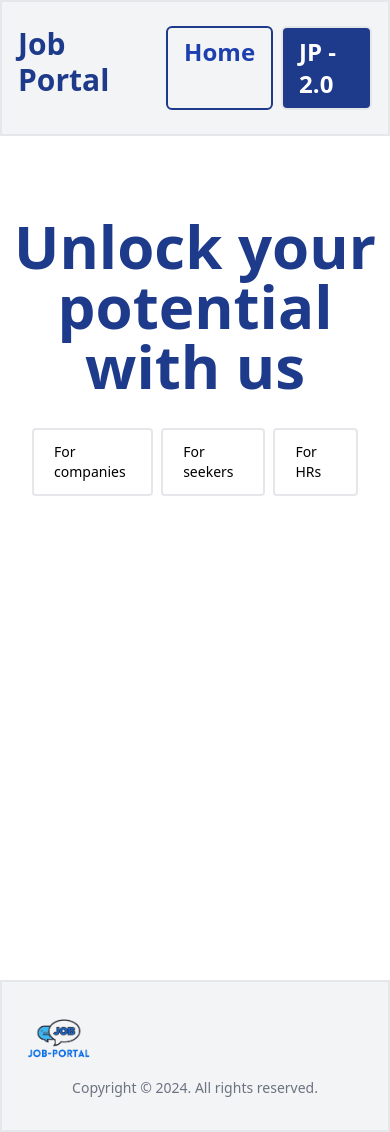
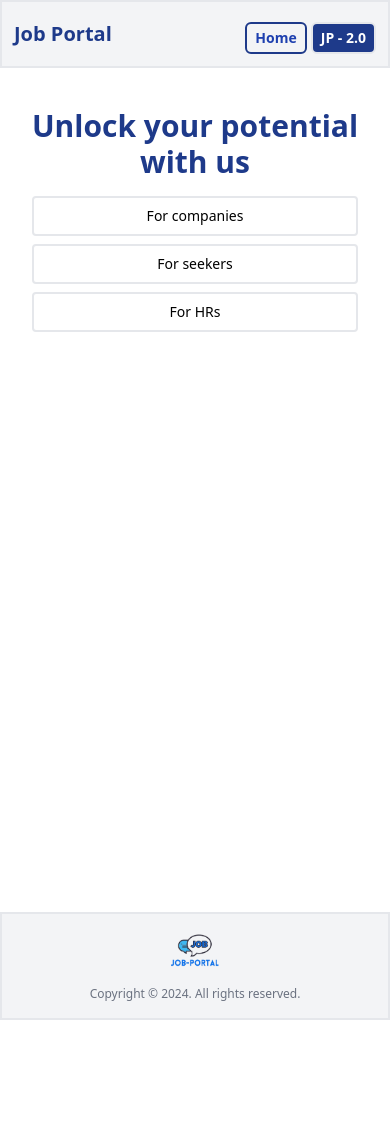
Before and after one commit to vardhann1313/A-Job-Portal-WebApp, a React (Vite) app in the folder Frontend/: page / in a window 390 px wide. After the commit the page ends 1020 px from the top, so only its background shows below. Built offline with nearby package versions, Linux system fonts and the light colour scheme.

Commit message:
Responsive Part I :art:

```diff
--- a/Frontend/src/components/Footer.jsx
+++ b/Frontend/src/components/Footer.jsx
@@ -5,10 +5,12 @@ const footer = () => {
   return (
     <div>
       <footer className="bg-gray-100 border-gray-200 border-2">
-        <div className="mx-auto max-w-screen-xl px-4 py-8 sm:px-6 lg:px-8">
-          <div className="sm:flex sm:items-center sm:justify-between">
-            <img className="w-18 h-12" src={logo} alt="Logo" />
-            <p className="mt-4 text-center text-sm text-gray-500 lg:mt-0 lg:text-right">
+        <div className="mx-auto max-w-screen-xl px-4 py-4 sm:py-6 lg:py-8 sm:px-6 lg:px-8">
+          <div className="flex flex-col items-center sm:flex-row sm:items-center sm:justify-between">
+            <div className="flex justify-center sm:justify-start w-full sm:w-auto mb-4 sm:mb-0">
+              <img className="w-16 h-10 sm:w-18 sm:h-12" src={logo} alt="Logo" />
+            </div>
+            <p className="text-center text-xs sm:text-sm text-gray-500 sm:mt-0 sm:text-right">
               Copyright &copy; 2024. All rights reserved.
             </p>
           </div>
--- a/Frontend/src/components/LandingPage.jsx
+++ b/Frontend/src/components/LandingPage.jsx
@@ -7,19 +7,19 @@ const LandingPage = () => {
   return (
     <div>
       <Navbar />
-      <section className="h-screen">
+      <section className="min-h-screen px-4 md:px-8">
         <div className="flex flex-col">
-          <h1 className="font-bold text-blue-900 text-6xl text-center mt-20">
+          <h1 className="font-bold text-blue-900 text-3xl md:text-5xl lg:text-6xl text-center mt-10 md:mt-20">
             Unlock your potential <br /> <span>with us</span>
           </h1>
-          <div className="flex gap-2 m-4 p-4 justify-center">
-          <Link to='/company/signup' className="inline-block border-2 rounded bg-white-900 px-5 py-3 text-sm font-medium text-blue hover:text-white transition hover:bg-blue-900 focus:outline-none focus:ring">
+          <div className="flex flex-col sm:flex-row gap-2 m-2 md:m-4 p-2 md:p-4 justify-center">
+            <Link to='/company/signup' className="inline-block border-2 rounded bg-white-900 px-3 py-2 md:px-5 md:py-3 text-sm font-medium text-blue hover:text-white transition hover:bg-blue-900 focus:outline-none focus:ring text-center">
               For companies
             </Link>
-            <Link to='/seeker/signup' className="inline-block border-2 rounded bg-white-900 px-5 py-3 text-sm font-medium text-blue hover:text-white transition hover:bg-blue-900 focus:outline-none focus:ring">
+            <Link to='/seeker/signup' className="inline-block border-2 rounded bg-white-900 px-3 py-2 md:px-5 md:py-3 text-sm font-medium text-blue hover:text-white transition hover:bg-blue-900 focus:outline-none focus:ring text-center">
               For seekers
             </Link>
-            <Link to='/hr/login' className="inline-block border-2 rounded bg-white-900 px-5 py-3 text-sm font-medium text-blue hover:text-white transition hover:bg-blue-900 focus:outline-none focus:ring">
+            <Link to='/hr/login' className="inline-block border-2 rounded bg-white-900 px-3 py-2 md:px-5 md:py-3 text-sm font-medium text-blue hover:text-white transition hover:bg-blue-900 focus:outline-none focus:ring text-center">
               For HRs
             </Link>
           </div>
--- a/Frontend/src/components/Navbar.jsx
+++ b/Frontend/src/components/Navbar.jsx
@@ -5,20 +5,20 @@ const Navbar = () => {
   return (
     <div>
       <header className="border-2 border-gray-200 bg-gray-100">
-        <div className="flex items-start gap-4 flex-row justify-between px-4 py-6 lg:mx-6">
-          <h1 className="text-3xl font-bold text-blue-900">
+        <div className="flex items-center flex-wrap sm:flex-nowrap justify-between px-3 py-3 sm:px-4 sm:py-4 lg:px-6 lg:py-6">
+          <h1 className="text-xl sm:text-2xl lg:text-3xl font-bold text-blue-900">
             Job Portal
           </h1>
 
-          <div className="flex flex-row gap-2">
+          <div className="flex flex-row gap-1 sm:gap-2 mt-2 sm:mt-0">
             <Link
               to="/"
-              className="font-bold text-blue-800 text-2xl border-2 border-blue-900 rounded-md px-4 py-2"
+              className="font-bold text-blue-800 text-sm sm:text-lg lg:text-2xl border-2 border-blue-900 rounded-md px-2 py-1 sm:px-3 sm:py-2 lg:px-4 lg:py-2"
             >
               Home
             </Link>
 
-            <h1 className="text-2xl font-bold border-2 bg-blue-900 px-4 py-2 rounded-md text-white">
+            <h1 className="text-sm sm:text-lg lg:text-2xl font-bold border-2 bg-blue-900 px-2 py-1 sm:px-3 sm:py-2 lg:px-4 lg:py-2 rounded-md text-white">
               JP - 2.0
             </h1>
           </div>
--- a/Frontend/src/pages/CompanyPages/AddHR.jsx
+++ b/Frontend/src/pages/CompanyPages/AddHR.jsx
@@ -68,7 +68,7 @@ const AddHR = () => {
     <CompanyNavbar />
       <section className="bg-white">
         <div className="lg:grid lg:min-h-screen lg:grid-cols-12">
-          <aside className="relative block h-16 lg:order-last lg:col-span-5 lg:h-full xl:col-span-6">
+          <aside className="relative block h-32 sm:h-48 lg:order-last lg:col-span-5 lg:h-full xl:col-span-6">
             <img
               alt=""
               src="https://images.unsplash.com/photo-1605106702734-205df224ecce?ixlib=rb-1.2.1&ixid=MnwxMjA3fDB8MHxwaG90by1wYWdlfHx8fGVufDB8fHx8&auto=format&fit=crop&w=870&q=80"
@@ -76,24 +76,24 @@ const AddHR = () => {
             />
           </aside>
 
-          <main className="flex items-center justify-center px-8 py-8 sm:px-12 lg:col-span-7 lg:px-16 lg:py-12 xl:col-span-6">
-            <div className="border-2 p-6 rounded-md max-w-xl lg:max-w-3xl">
-              <h1 className="text-center mt-6 text-2xl font-bold text-gray-900 sm:text-3xl md:text-4xl">
+          <main className="flex items-center justify-center px-4 py-6 sm:px-8 lg:col-span-7 lg:px-16 lg:py-12 xl:col-span-6">
+            <div className="border-2 p-4 sm:p-6 rounded-md w-full max-w-md lg:max-w-xl">
+              <h1 className="text-center mt-2 sm:mt-6 text-xl font-bold text-gray-900 sm:text-2xl md:text-3xl lg:text-4xl">
                 Add HR
               </h1>
 
-              <p className="text-center mt-4 leading-relaxed text-blue-500">
+              <p className="text-center mt-2 sm:mt-4 leading-relaxed text-blue-500 text-sm sm:text-base">
                 Add your HRs to start hiring . . .
               </p>
 
               <form
                 onSubmit={handleSubmit}
-                className="mt-8 flex flex-col gap-4 w-80"
+                className="mt-4 sm:mt-8 flex flex-col gap-3 sm:gap-4 w-full"
               >
-                <div className="">
+                <div>
                   <label
                     htmlFor="hr_name"
-                    className="block text-sm font-medium text-gray-700"
+                    className="block text-xs sm:text-sm font-medium text-gray-700"
                   >
                     Name :
                   </label>
@@ -107,10 +107,10 @@ const AddHR = () => {
                   />
                 </div>
 
-                <div className="">
+                <div>
                   <label
                     htmlFor="email"
-                    className="block text-sm font-medium text-gray-700"
+                    className="block text-xs sm:text-sm font-medium text-gray-700"
                   >
                     Email :
                   </label>
@@ -124,10 +124,10 @@ const AddHR = () => {
                   />
                 </div>
 
-                <div className="">
+                <div>
                   <label
                     htmlFor="password"
-                    className="block text-sm font-medium text-gray-700"
+                    className="block text-xs sm:text-sm font-medium text-gray-700"
                   >
                     Password :
                   </label>
@@ -141,7 +141,7 @@ const AddHR = () => {
                   />
                 </div>
 
-                <button className="hover:text-white hover:bg-blue-600 text-blue-600 border-blue-400 border-2 rounded-md mt-4 p-2">
+                <button className="hover:text-white hover:bg-blue-600 text-blue-600 border-blue-400 border-2 rounded-md mt-2 sm:mt-4 p-2">
                   ADD
                 </button>
               </form>
--- a/Frontend/src/pages/CompanyPages/AllHR.jsx
+++ b/Frontend/src/pages/CompanyPages/AllHR.jsx
@@ -59,19 +59,19 @@ const AllHR = () => {
         />
       ));
     } else {
-      return <h1 className="md:text-4xl text-2xl text-blue-800 text-center font-semibold my-4 mx-4">No HR found!</h1>;
+      return <h1 className="text-xl sm:text-2xl md:text-4xl text-blue-800 text-center font-semibold my-4 px-2">No HR found!</h1>;
     }
   };
 
   return (
     <>
     <CompanyNavbar />
-      <div className="max-w-sm md:max-w-7xl mx-auto">
-        <h1 className="md:text-3xl text-2xl text-blue-800 font-semibold my-4 mx-4">
+      <div className="w-full px-4 sm:px-6 md:max-w-7xl mx-auto">
+        <h1 className="text-xl sm:text-2xl md:text-3xl text-blue-800 font-semibold my-3 md:my-4">
           List of all HRs . . .
         </h1>
 
-        <div className="my-10 grid grid-cols-1 md:grid-cols-2 lg:grid-cols-3 gap-4">
+        <div className="my-4 sm:my-6 md:my-10 grid grid-cols-1 sm:grid-cols-2 lg:grid-cols-3 gap-3 md:gap-4">
           <DisplayCard data={data} />
         </div>
       </div>
--- a/Frontend/src/pages/CompanyPages/AllJobs.jsx
+++ b/Frontend/src/pages/CompanyPages/AllJobs.jsx
@@ -49,8 +49,11 @@ const AllJobs = () => {
 
   const DisplayCard = ({ data }) => {
     if (data && data.length > 0) {
-      return data.map((job) => (
+      return (
+        <div className="grid grid-cols-1 md:grid-cols-2 lg:grid-cols-3 gap-4">
+          {data.map((job) => (
             <AdminJobCard
+              key={job.job_id}
               job_id={job.job_id}
               title={job.title}
               type={job.type}
@@ -61,10 +64,12 @@ const AllJobs = () => {
               is_active={job.is_active}
               created_at={job.created_at.substring(0, 10)}
             />
-      ));
+          ))}
+        </div>
+      );
     } else {
       return (
-        <h1 className="md:text-4xl text-2xl text-blue-800 text-center font-semibold my-4 mx-4">
+        <h1 className="text-xl sm:text-2xl md:text-4xl text-blue-800 text-center font-semibold my-4">
           No Job found!
         </h1>
       );
@@ -74,7 +79,10 @@ const AllJobs = () => {
   return (
     <>
       <CompanyNavbar />
-      <div className="my-10 p-4 ">
+      <div className="container mx-auto my-4 sm:my-6 md:my-10 px-3 sm:px-4 md:px-6">
+        <h1 className="text-xl sm:text-2xl md:text-3xl text-blue-800 font-semibold mb-4 sm:mb-6">
+          Available Jobs
+        </h1>
         <DisplayCard data={data} />
       </div>
     </>
```
Lines whose indentation alone changed are shown as unchanged.
